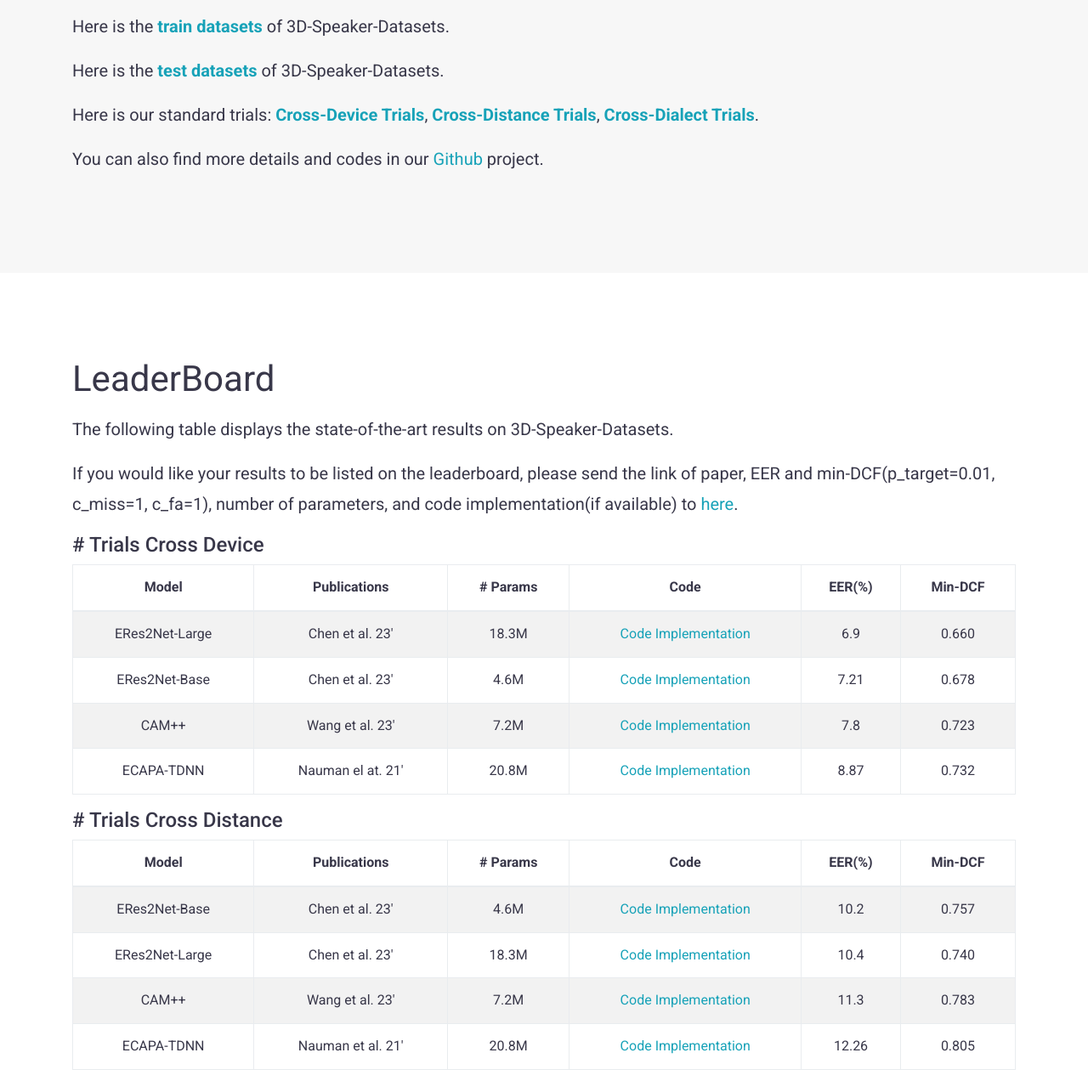
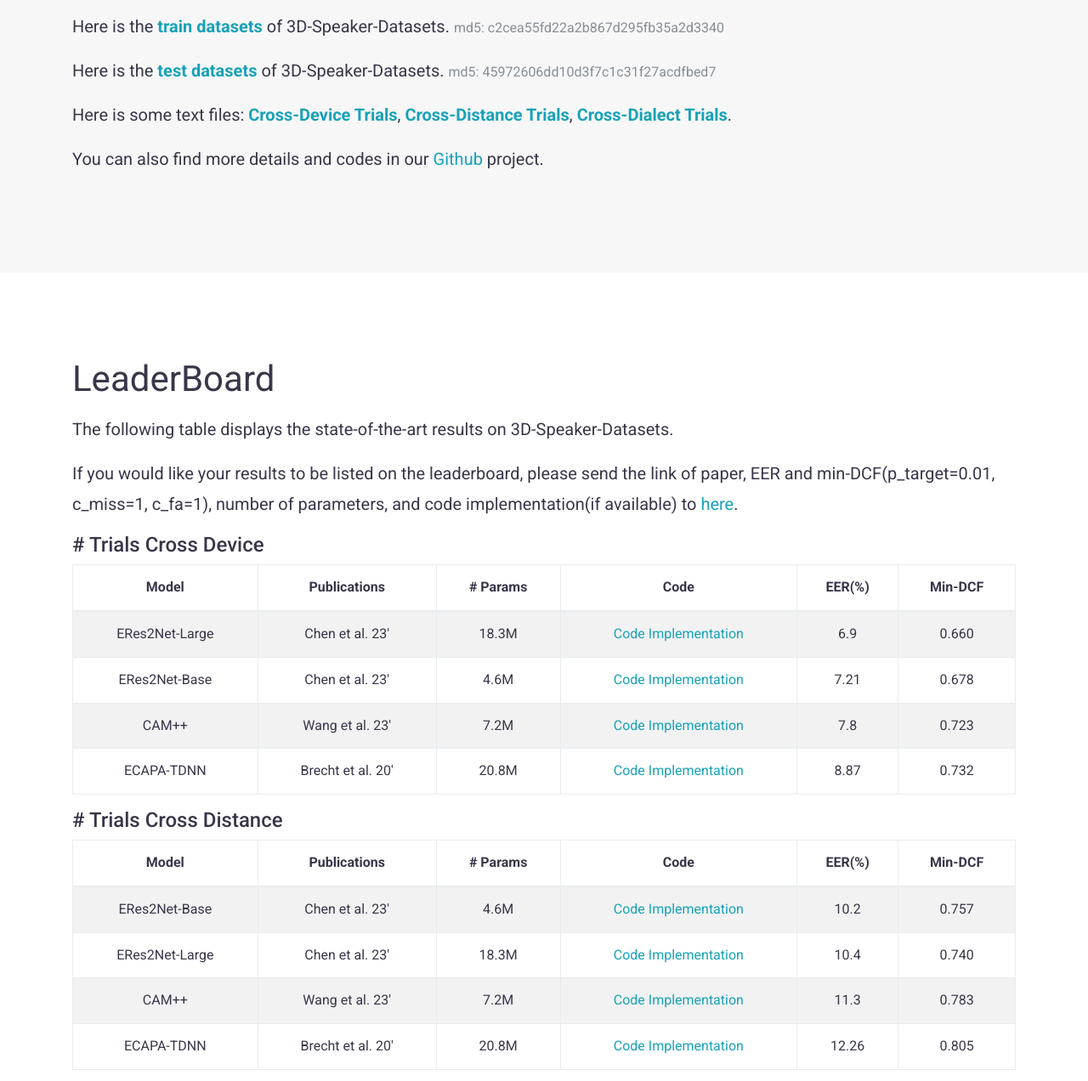
Before and after one commit to 3DSpeaker/3DSpeaker.github.io, a plain HTML site: page index.html in a window 1280 px wide. Shown: the part 2722-3994 px from the top of the page at 85% size. Drawn offline with Linux system fonts and the light colour scheme.

Commit message:
update scripts

```diff
--- a/index.html
+++ b/index.html
@@ -231,7 +231,8 @@
                         dataset.</p>
                 </div>
                 <div class="col-12 px-25">
-                    <p class="lead font-weight-normal"><a href="https://arxiv.org/pdf/2306.15354.pdf">Zheng, S., Cheng, L., Chen, Y., Wang, H., & Chen, Q.
+                    <p class="lead font-weight-normal"><a href="https://arxiv.org/pdf/2306.15354.pdf">Zheng, S., Cheng,
+                            L., Chen, Y., Wang, H., & Chen, Q.
                             (2023). 3D-Speaker: A Large-Scale Multi-Device, Multi-Distance, and Multi-Dialect Corpus for
                             Speech Representation Disentanglement. arXiv preprint arXiv:2306.15354.</a></p>
                     <div class="border p-3">
@@ -262,18 +263,25 @@
                     <p class="lead font-weight-normal">Here is the <a
                             href="https://speech-lab-share-data.oss-cn-shanghai.aliyuncs.com/3D-Speaker/train.tar.gz"
                             class="text-info font-weight-bold">train
-                            datasets</a> of 3D-Speaker-Datasets.</p>
+                            datasets</a> of 3D-Speaker-Datasets.
+                        <span class="text-muted small"> md5: c2cea55fd22a2b867d295fb35a2d3340 </span>
+                    </p>
                     <p class="lead font-weight-normal">Here is the <a
                             href="https://speech-lab-share-data.oss-cn-shanghai.aliyuncs.com/3D-Speaker/test.tar.gz"
                             class="text-info font-weight-bold">test
-                            datasets</a> of 3D-Speaker-Datasets.</p>
-                    <p class="lead font-weight-normal">Here is our standard trials:
+                            datasets</a> of 3D-Speaker-Datasets.
+                        <span class="text-muted small"> md5: 45972606dd10d3f7c1c31f27acdfbed7 </span>
+                    </p>
+                    <p class="lead font-weight-normal">Here is some text files:
                         <a href="https://speech-lab-share-data.oss-cn-shanghai.aliyuncs.com/3D-Speaker/trials/trials_cross_device"
                             class="text-info font-weight-bold">Cross-Device Trials</a>,
                         <a href="https://speech-lab-share-data.oss-cn-shanghai.aliyuncs.com/3D-Speaker/trials/trials_cross_distance"
                             class="text-info font-weight-bold">Cross-Distance Trials</a>,
                         <a href="https://speech-lab-share-data.oss-cn-shanghai.aliyuncs.com/3D-Speaker/trials/trials_cross_dialect"
                             class="text-info font-weight-bold">Cross-Dialect Trials</a>.
+                             <!-- and
+                        <a href="https://speech-lab-share-data.oss-cn-shanghai.aliyuncs.com/3D-Speaker/3dspeaker_files.tar.gz"
+                            class="text-info font-weight-bold">Utterance informations</a>. -->
                     </p>
                     <p class="lead font-weight-normal">You can also find more details and codes in our <a
                             href="https://github.com/alibaba-damo-academy/3D-Speaker" class="text-info">Github</a>
@@ -345,7 +353,7 @@
                                 </tr>
                                 <tr>
                                     <td>ECAPA-TDNN</td>
-                                    <td><a href="https://arxiv.org/pdf/2104.01466.pdf">Nauman el at. 21'</a></td>
+                                    <td><a href="https://arxiv.org/pdf/2005.07143.pdf">Brecht et al. 20'</a></td>
                                     <td>20.8M</td>
                                     <td><a href="https://github.com/speechbrain/speechbrain" class="text-info">Code
                                             Implementation</a></td>
@@ -402,7 +410,7 @@
                                 </tr>
                                 <tr>
                                     <td>ECAPA-TDNN</td>
-                                    <td><a href="https://arxiv.org/pdf/2104.01466.pdf">Nauman et al. 21'</a></td>
+                                    <td><a href="https://arxiv.org/pdf/2005.07143.pdf">Brecht et al. 20'</a></td>
                                     <td>20.8M</td>
                                     <td><a href="https://github.com/speechbrain/speechbrain" class="text-info">Code
                                             Implementation</a></td>
@@ -459,7 +467,7 @@
                                 </tr>
                                 <tr>
                                     <td>ECAPA-TDNN</td>
-                                    <td><a href="https://arxiv.org/pdf/2104.01466.pdf">Nauman et al. 21'</a></td>
+                                    <td><a href="https://arxiv.org/pdf/2005.07143.pdf">Brecht et al. 20'</a></td>
                                     <td>20.8M</td>
                                     <td><a href="https://github.com/speechbrain/speechbrain" class="text-info">Code
                                             Implementation</a></td>
@@ -499,7 +507,7 @@
                                 <tr>
                                     <td>RDINO</td>
                                     <td><a href="https://arxiv.org/pdf/2211.04168.pdf">Chen et al. 22'</a></td>
-                                    <td>44.5M</td>
+                                    <td>45.44M</td>
                                     <td><a href="https://github.com/alibaba-damo-academy/3D-Speaker"
                                             class="text-info">Code Implementation</a></td>
                                     <td>20.4</td>
```
